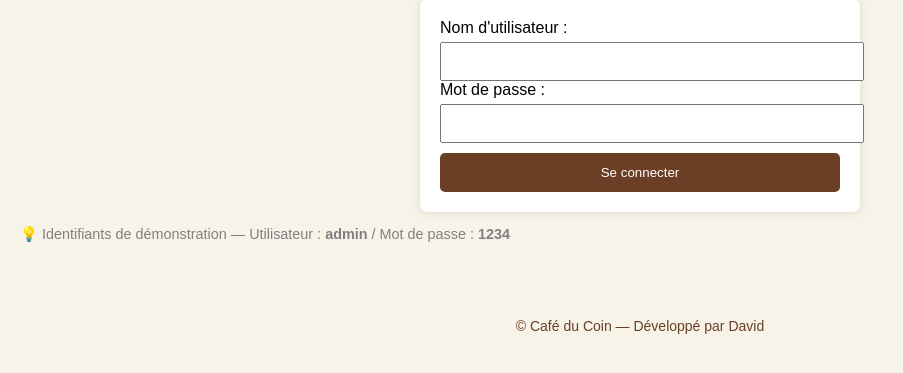
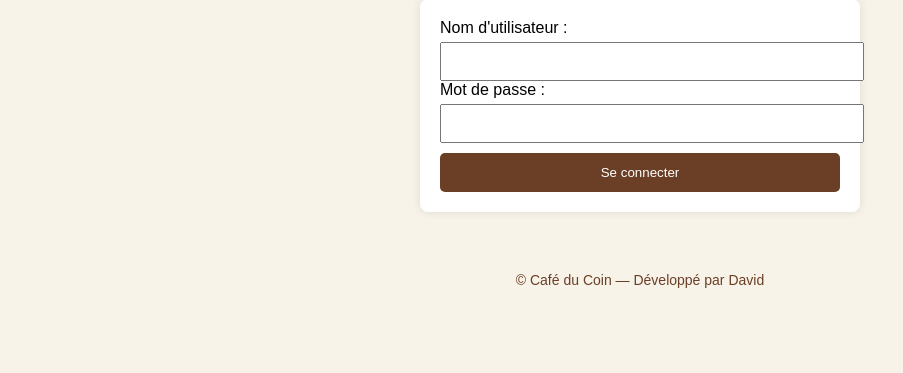
Before and after one commit to Daewolff/cafe-du-coin, a Flask app: page /login in a window 1280 px wide. Shown: the part 185-558 px from the top of the page, without its empty margins (0-903 px from the left). Run offline with Flask 3, Linux system fonts and the light colour scheme.

Commit message:
Correction identifiants de démo

```diff
--- a/templates/login.html
+++ b/templates/login.html
@@ -17,8 +17,5 @@
 <p style="color:red;">{{ error }}</p>
 {% endif %}
 
-<p style="color:gray; font-size:0.9em;">
-    💡 Identifiants de démonstration — Utilisateur : <strong>admin</strong> / Mot de passe : <strong>1234</strong>
-</p>
 
 {% endblock %}
```
